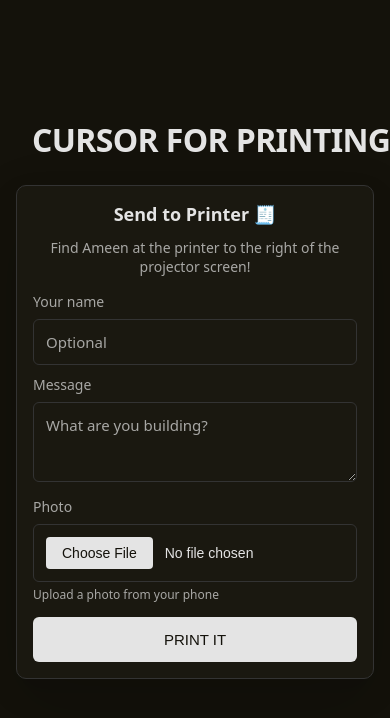
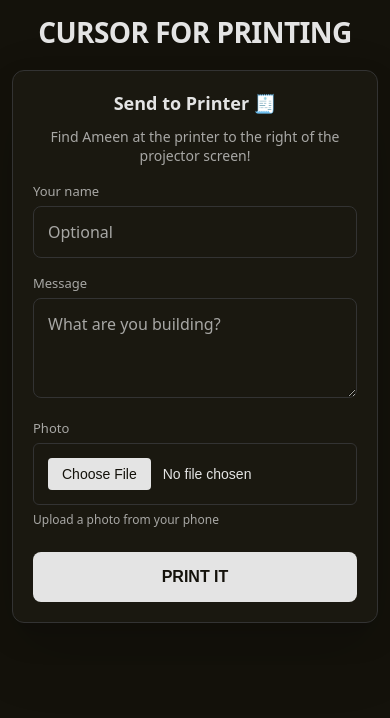
Before and after one commit to AKN-7/cursor-receipts, a website: page public/index.html in a window 390 px wide. Drawn offline with Linux system fonts and the light colour scheme.

Commit message:
nicer mobile

```diff
--- a/public/index.html
+++ b/public/index.html
@@ -39,18 +39,18 @@
       font-family: ui-sans-serif, system-ui, -apple-system, BlinkMacSystemFont, "Segoe UI", Roboto, "Helvetica Neue", Arial, sans-serif;
       background: var(--theme-bg);
       color: var(--theme-text);
-      height: 100vh;
+      min-height: 100vh;
       display: flex;
-      align-items: center;
+      align-items: flex-start;
       justify-content: center;
-      padding: 0;
+      padding: 2rem 0.5rem;
       box-sizing: border-box;
       overflow-y: auto;
     }
 
     .container {
       width: 100%;
-      max-width: 600px;
+      max-width: 480px;
       box-sizing: border-box;
       padding: 0.5rem;
     }
@@ -66,11 +66,11 @@
     }
 
     h1 {
-      font-size: 3.5rem;
+      font-size: 2.5rem;
       font-weight: 600;
       text-align: center;
       margin-bottom: 1.5rem;
-      margin-top: -2rem;
+      margin-top: 1rem;
       color: var(--theme-text);
       letter-spacing: -0.02em;
       text-transform: uppercase;
@@ -266,19 +266,89 @@
 
     /* Mobile: stack postcards vertically */
     @media (max-width: 768px) {
-      h1 {
-        font-size: 2rem !important;
-        margin-top: -1rem !important;
-        padding: 0 1rem;
+      body {
+        padding: 1rem 0.75rem;
+        min-height: 100vh;
+        align-items: flex-start;
+        justify-content: flex-start;
       }
 
       .container {
         max-width: 100% !important;
-        padding: 0.5rem 1rem;
+        padding: 0;
+        width: 100%;
+      }
+
+      h1 {
+        font-size: 1.75rem !important;
+        margin-top: 0 !important;
+        margin-bottom: 1.25rem !important;
+        padding: 0 0.5rem;
+        white-space: normal !important;
+        line-height: 1.2;
+        word-break: break-word;
       }
 
       .card {
-        padding: 1rem;
+        padding: 1.25rem;
+        border-radius: 12px;
+      }
+
+      h2 {
+        font-size: 1rem;
+        margin-bottom: 0.5rem;
+      }
+
+      .card p {
+        font-size: 0.8125rem;
+        margin-bottom: 1.25rem;
+        line-height: 1.4;
+      }
+
+      .form-group {
+        margin-bottom: 1rem;
+      }
+
+      label {
+        font-size: 0.8125rem;
+        margin-bottom: 0.375rem;
+      }
+
+      input[type="text"],
+      textarea {
+        padding: 0.875rem;
+        font-size: 1rem;
+        border-radius: 8px;
+        -webkit-appearance: none;
+        appearance: none;
+      }
+
+      textarea {
+        min-height: 100px;
+      }
+
+      input[type="file"] {
+        padding: 0.875rem;
+        font-size: 0.875rem;
+      }
+
+      input[type="file"]::file-selector-button {
+        padding: 0.5rem 0.875rem;
+        font-size: 0.875rem;
+      }
+
+      button[type="submit"] {
+        padding: 1rem 1.5rem;
+        font-size: 1rem;
+        font-weight: 600;
+        border-radius: 8px;
+        margin-top: 0.5rem;
+        min-height: 48px;
+      }
+
+      .helper-text {
+        font-size: 0.75rem;
+        margin-top: 0.375rem;
       }
 
       .postcards-container {
@@ -296,17 +366,33 @@
       .postcard img {
         max-height: 400px;
       }
+    }
 
+    /* Extra small mobile devices */
+    @media (max-width: 375px) {
       body {
-        flex-direction: column;
-        padding-bottom: 2rem;
+        padding: 0.75rem 0.5rem;
+      }
+
+      h1 {
+        font-size: 1.5rem !important;
+        margin-bottom: 1rem !important;
+      }
+
+      .card {
+        padding: 1rem;
+      }
+
+      button[type="submit"] {
+        font-size: 0.9375rem;
+        padding: 0.875rem 1.25rem;
       }
     }
   </style>
 </head>
 <body>
   <div class="container">
-    <h1 style="text-align: center; font-size: 3.5rem; font-weight: 600; color: var(--theme-text); margin-bottom: 1.5rem; margin-top: -2rem; letter-spacing: -0.02em; text-transform: uppercase; white-space: nowrap;">CURSOR FOR PRINTING</h1>
+    <h1>CURSOR FOR PRINTING</h1>
     <div class="card">
       <h2 style="font-size: 1.125rem; font-weight: 600; text-align: center; margin-bottom: 0.75rem; margin-top: 0; color: var(--theme-text);">Send to Printer 🧾</h2>
       <p style="text-align: center; font-size: 0.875rem; color: var(--theme-text-sec); margin-bottom: 1rem;">Find Ameen at the printer to the right of the projector screen!</p>
@@ -368,14 +454,33 @@
           return [k, v instanceof File ? 'File: ' + v.name + ' (' + v.size + ' bytes)' : v];
         }));
 
+        // Add timeout to fetch request
+        const controller = new AbortController();
+        const timeoutId = setTimeout(function() {
+          controller.abort();
+        }, 30000); // 30 second timeout
+
+        try {
           const response = await fetch(url, {
             method: 'POST',
             body: fd,
-          mode: 'cors'
+            mode: 'cors',
+            signal: controller.signal
           });
 
+          clearTimeout(timeoutId);
+
           console.log("[FORM] Response status:", response.status);
-        const responseText = await response.text();
+
+          // Try to read response with timeout
+          const responseTextPromise = response.text();
+          const responseTextTimeout = new Promise(function(resolve, reject) {
+            setTimeout(function() {
+              reject(new Error('Response read timeout'));
+            }, 10000);
+          });
+
+          const responseText = await Promise.race([responseTextPromise, responseTextTimeout]);
           console.log("[FORM] Response:", responseText);
 
           if (!response.ok) {
@@ -388,6 +493,13 @@
             button.disabled = false;
           }, 2000);
           e.target.reset();
+        } catch (fetchErr) {
+          clearTimeout(timeoutId);
+          if (fetchErr.name === 'AbortError') {
+            throw new Error('Request timeout - please try again');
+          }
+          throw fetchErr;
+        }
       } catch (err) {
         console.error("[FORM] Submit error:", err);
         var errorMsg = (err && err.message) ? err.message : 'Failed to submit';
```
Also changed, not shown: server.ts (+14 -2 lines). Lines whose indentation alone changed are shown as unchanged.
